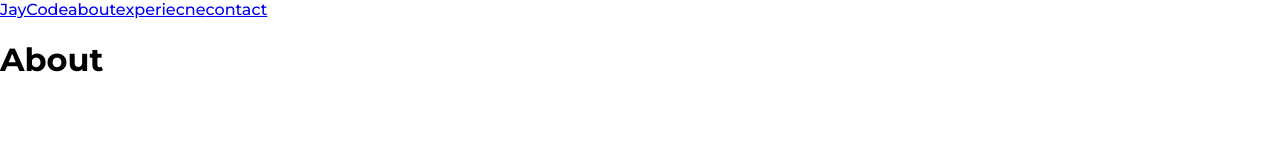
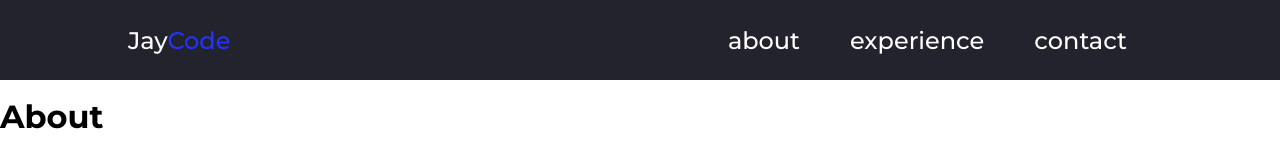
Before and after one commit to JayCodeGitHub/Portfolio, a Gatsby site: page /about in a window 1280 px wide. Built offline with nearby package versions, Linux system fonts and the light colour scheme; Gatsby itself is replaced by a stand-in of ours.

Commit message:
styled navbar for desktop

```diff
--- /dev/null
+++ b/src/assets/items/NavigationItems/NavigationItems.js
@@ -0,0 +1,14 @@
+export const NavigationItems = [
+    {
+        name: 'about',
+        href: '/about',
+    },
+    {
+        name: 'experience',
+        href: '/experience',
+    },
+    {
+        name: 'contact',
+        href: '/contact',
+    }
+]
--- a/src/components/Navigation/Navigation.jsx
+++ b/src/components/Navigation/Navigation.jsx
@@ -1,14 +1,29 @@
 import React from 'react';
 import { Link } from 'gatsby';
-import { NavigationWrapper } from './Navigation.styles';
+import {
+  NavigationWrapper,
+  NavigationItem,
+  LogoWrapper,
+} from './Navigation.styles';
+import { NavigationItems } from '../../assets/items/NavigationItems/NavigationItems';
 
 const Navigation = () => {
   return (
     <NavigationWrapper>
-      <Link to="/">JayCode</Link>
-      <Link to="/about">about</Link>
-      <Link to="/experience">experiecne</Link>
-      <Link to="/contact">contact</Link>
+      <LogoWrapper>
+        <Link to="/" activeClassName="active">
+          Jay<span>Code</span>
+        </Link>
+      </LogoWrapper>
+      <ul>
+        {NavigationItems.map((item) => (
+          <NavigationItem key={item.name}>
+            <Link to={item.href} activeClassName="active">
+              {item.name}
+            </Link>
+          </NavigationItem>
+        ))}
+      </ul>
     </NavigationWrapper>
   );
 };
--- a/src/components/Navigation/Navigation.styles.js
+++ b/src/components/Navigation/Navigation.styles.js
@@ -1,3 +1,46 @@
 import styled from 'styled-components'
 
-export const NavigationWrapper = styled.nav``
+export const NavigationWrapper = styled.nav`
+    height: 8rem;
+    width: 100vw;
+    position: fixed;
+    top: 0;
+    left: 0;
+    display: flex;
+    justify-content: space-between;
+    align-items: center;
+    z-index: 30;
+    background-color: ${({ theme }) => theme.tertiary};
+    @media (min-width: 768px) {
+        padding: 0;
+    }
+    @media (min-width: 1280px) {
+        padding: 0vw 10vw 0vw 10vw;
+    }
+    ul {
+        display: flex;
+        justify-content: center;
+        align-items: center;
+        list-style: none;
+    }
+`
+
+export const NavigationItem = styled.li`
+    padding: 0 25px;
+    a {
+        text-decoration: none;
+        color: ${({ theme }) => theme.white};
+        font-size: ${({ theme }) => theme.font.size.s};
+    }
+`
+
+export const LogoWrapper = styled.div`
+    a {
+        color: ${({ theme }) => theme.white};
+        text-decoration: none;
+        font-size: ${({ theme }) => theme.font.size.s};
+        span {
+            color: ${({ theme }) => theme.primary};
+        }
+    }
+`
--- a/src/pages/about.jsx
+++ b/src/pages/about.jsx
@@ -3,6 +3,10 @@ import React from 'react';
 const aboutPage = () => {
   return (
     <>
+      <br />
+      <br />
+      <br />
+      <br />
       <h1>About</h1>
     </>
   );
--- a/src/pages/contact.jsx
+++ b/src/pages/contact.jsx
@@ -3,6 +3,10 @@ import React from 'react';
 const contactPage = () => {
   return (
     <>
+      <br />
+      <br />
+      <br />
+      <br />
       <h1>Contact</h1>
     </>
   );
--- a/src/pages/experience.jsx
+++ b/src/pages/experience.jsx
@@ -3,6 +3,10 @@ import React from 'react';
 const experiencePage = () => {
   return (
     <>
+      <br />
+      <br />
+      <br />
+      <br />
       <h1>ExperiencePage</h1>
     </>
   );
```
Also changed, not shown: src/pages/index.jsx (+5 -6 lines).
